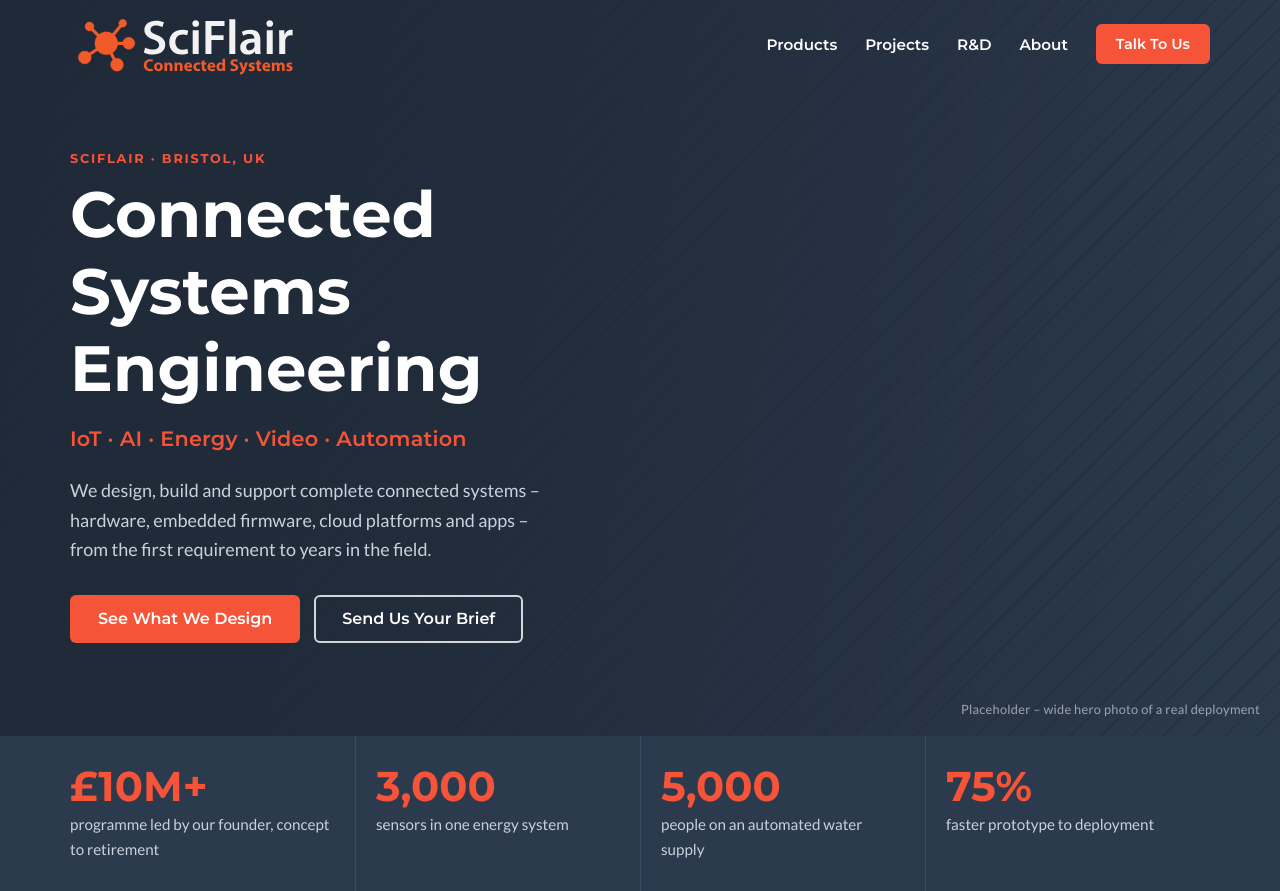
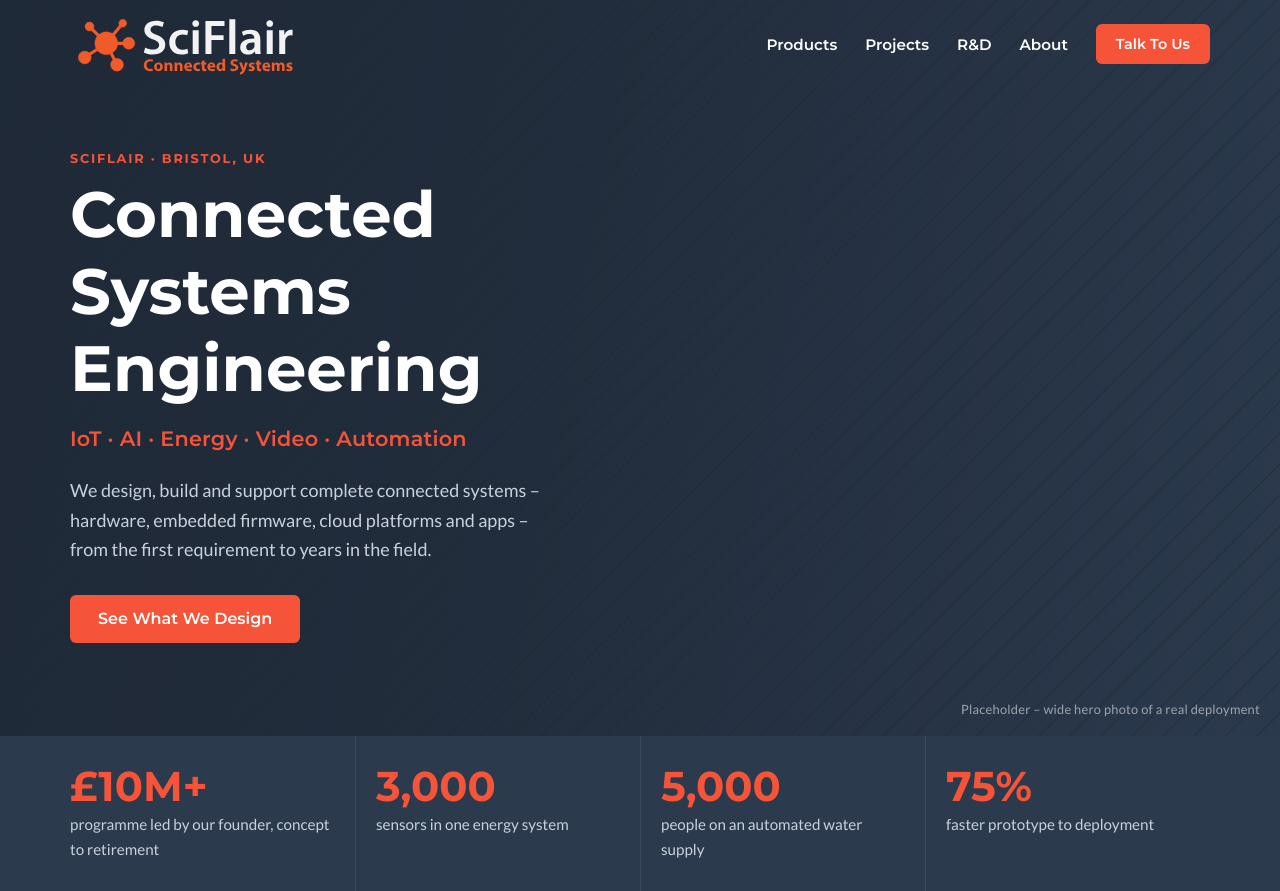
Before and after one commit to axino-iot/sciflair, a Node server app: page / in a window 1280 px wide. Shown: the top 891 px of the page. Run offline with Node 20, Linux system fonts and the light colour scheme; some libraries are stand-ins or nearby versions.

Commit message:
Hero: single button See What We Design
Co-Authored-By: Claude Opus 5.5 <noreply@anthropic.com>
Claude-Session: https://claude.ai/code/session_01Jojw3aMgwVRxQPYYdVEczo

```diff
--- a/views/home.ejs
+++ b/views/home.ejs
@@ -15,7 +15,6 @@ function ph(label, cls) {
     <p class="hero-lede">We design, build and support complete connected systems – hardware, embedded firmware, cloud platforms and apps – from the first requirement to years in the field.</p>
     <div class="hero-actions">
       <a class="btn btn-primary" href="#services">See What We Design</a>
-      <a class="btn btn-outline" href="#contact">Send Us Your Brief</a>
     </div>
   </div>
 </section>
```
